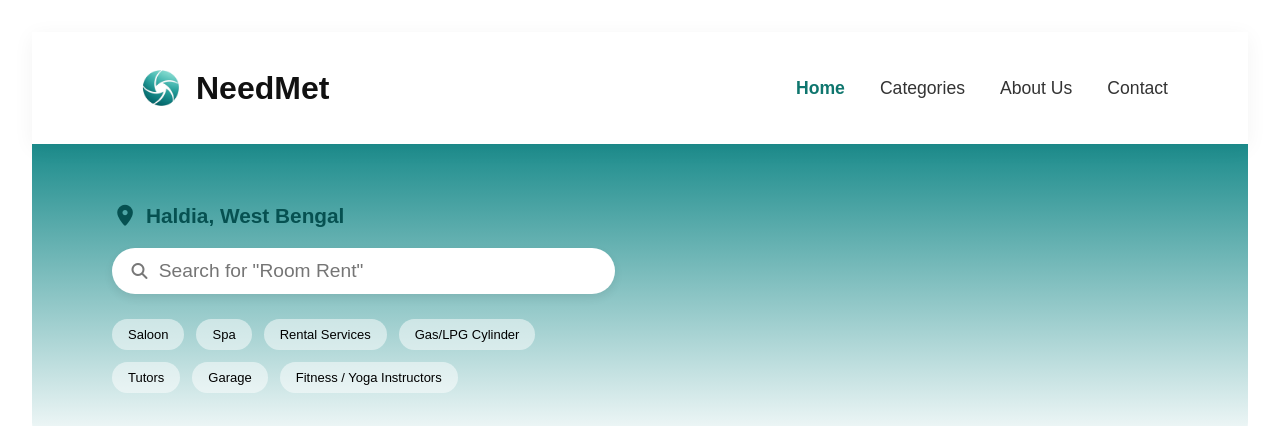
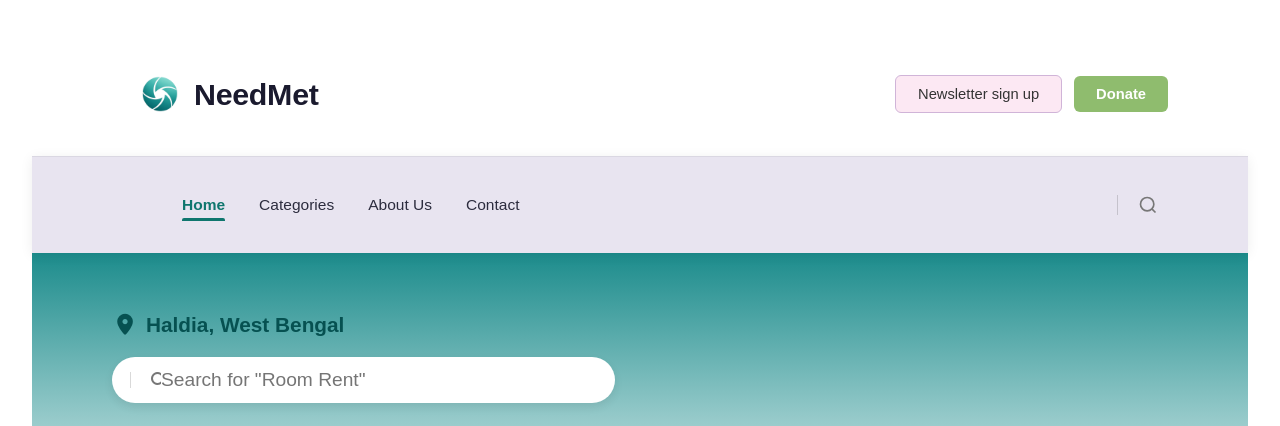
Before and after one commit to kingshukdash123/NeedMet, a React (Vite) app: page / in a window 1280 px wide. Shown: the top 426 px of the page. Built offline with nearby package versions, Linux system fonts and the light colour scheme; no server answers; the database is empty.

Commit message:
change the ui of header

```diff
--- a/src/components/Header.jsx
+++ b/src/components/Header.jsx
@@ -1,32 +1,50 @@
 import { NavLink, useNavigate } from "react-router-dom";
-import { useState } from "react";
+import { useState, useEffect, useRef } from "react";
 import "../style/Header.css";
-import companyLogo from '../assets/companyLogo.png'
+import companyLogo from '../assets/companyLogo.png';
 
 export default function Header() {
   const navigate = useNavigate();
   const [menuOpen, setMenuOpen] = useState(false);
-
+  const [sticked, setSticked] = useState(false);
+  const bottomRef = useRef(null);
   const logoClick = () => navigate('/');
 
+  useEffect(() => {
+    const observer = new IntersectionObserver(
+      ([entry]) => setSticked(!entry.isIntersecting),
+      { threshold: 0, rootMargin: "0px" }
+    );
+    // Observe the top section
+    const topSection = document.querySelector(".header-top");
+    if (topSection) observer.observe(topSection);
+    return () => observer.disconnect();
+  }, []);
+
   return (
-    <header className="header">
-      <div className="header-container">
-
-        {/* Logo */}
+    <>
+      {/* ── TOP SECTION: scrolls away ── */}
+      <div className="header-top">
         <div className="logo" onClick={logoClick}>
           <img src={companyLogo} alt="logo" />
           <h2>NeedMet</h2>
         </div>
-
-        {/* Hamburger */}
-        <div className={`hamburger ${menuOpen ? "open" : ""}`} onClick={() => setMenuOpen(!menuOpen)}>
-          <span></span>
-          <span></span>
-          <span></span>
+        <div className="header-top-actions">
+          <button className="btn-outline">Newsletter sign up</button>
+          <button className="btn-filled">Donate</button>
+        </div>
       </div>
 
-        {/* Navigation */}
+      {/* ── BOTTOM SECTION: sticks to top ── */}
+      <div className="header-bottom" ref={bottomRef}>
+        <div className="header-bottom-inner">
+
+          {/* Logo — only visible when sticked */}
+          <div className={`logo logo-sticky ${sticked ? "visible" : ""}`} onClick={logoClick}>
+            <img src={companyLogo} alt="logo" />
+            <span>NeedMet</span>
+          </div>
+
           <nav className={`nav ${menuOpen ? "active" : ""}`}>
             <NavLink to="/" className="nav-link" onClick={() => setMenuOpen(false)}>Home</NavLink>
             <NavLink to="/all_categories" className="nav-link" onClick={() => setMenuOpen(false)}>Categories</NavLink>
@@ -34,7 +52,22 @@ export default function Header() {
             <NavLink to="/contact" className="nav-link" onClick={() => setMenuOpen(false)}>Contact</NavLink>
           </nav>
 
+          <div className="search-icon">
+            <svg xmlns="http://www.w3.org/2000/svg" width="20" height="20" fill="none"
+              viewBox="0 0 24 24" stroke="currentColor" strokeWidth="2">
+              <circle cx="11" cy="11" r="8"/><line x1="21" y1="21" x2="16.65" y2="16.65"/>
+            </svg>
           </div>
-    </header>
+
+          <div
+            className={`hamburger ${menuOpen ? "open" : ""}`}
+            onClick={() => setMenuOpen(!menuOpen)}
+          >
+            <span></span><span></span><span></span>
+          </div>
+
+        </div>
+      </div>
+    </>
   );
 }
--- a/src/style/Header.css
+++ b/src/style/Header.css
@@ -1,136 +1,266 @@
-.header {
+/* ══════════════════════════════
+   TOP SECTION — scrolls normally
+══════════════════════════════ */
+.header-top {
   width: 100%;
   background-color: #ffffff;
-  /* border-bottom: 1px solid #eaeaea; */
-  padding: 8px 80px;
-  box-sizing: border-box;
-  position: sticky;
-  top: 0px;
-  z-index: 10000;
-  background: rgba(255, 255, 255, 0.347);
-  backdrop-filter: blur(10px);
-  box-shadow: 0px 4px 20px rgba(0,0,0,0.05);
-}
-
-.header-container {
   display: flex;
   align-items: center;
   justify-content: space-between;
+  padding: 14px 80px;
+  box-sizing: border-box;
 }
 
-/* Logo */
+/* ══════════════════════════════
+   LOGO
+══════════════════════════════ */
 .logo {
   display: flex;
   align-items: center;
   gap: 10px;
   cursor: pointer;
 }
-
 .logo img {
-  height: 50px;
-  width: 50px;
+  height: 48px;
+  width: 48px;
+}
+.logo h2 {
+  font-size: 1.9rem;
+  font-weight: 700;
+  margin: 0;
+  color: #1a1a2e;
+  letter-spacing: -0.3px;
 }
 
-.logo-dot {
-  width: 14px;
-  height: 14px;
-  border: 3px solid #0f766e;
-  border-radius: 50%;
+/* ══════════════════════════════
+   TOP ACTION BUTTONS
+══════════════════════════════ */
+.header-top-actions {
+  display: flex;
+  align-items: center;
+  gap: 12px;
 }
 
-.logo h2 {
-  font-size: 2rem;
-  font-weight: 600;
-  margin: 0;
-  color: #111;
+.btn-outline {
+  padding: 10px 22px;
+  border: 1.5px solid #d0b4d8;
+  background-color: #fce8f3;
+  color: #333;
+  font-size: 0.92rem;
+  font-weight: 500;
+  border-radius: 6px;
+  cursor: pointer;
+  transition: background 0.2s ease;
+}
+.btn-outline:hover {
+  background-color: #f5d0e8;
 }
 
-/* Hamburger */
+.btn-filled {
+  padding: 10px 22px;
+  border: none;
+  background-color: #8fbc6e;
+  color: #fff;
+  font-size: 0.92rem;
+  font-weight: 600;
+  border-radius: 6px;
+  cursor: pointer;
+  transition: background 0.2s ease;
+}
+.btn-filled:hover {
+  background-color: #7aab58;
+}
+
+/* ══════════════════════════════
+   BOTTOM SECTION — sticky
+══════════════════════════════ */
+.header-bottom {
+  width: 100%;
+  background-color: #e8e4f0;
+  border-top: 1px solid rgba(0, 0, 0, 0.06);
+  position: sticky;
+  top: 0;
+  z-index: 10000;
+  box-shadow: 0 2px 12px rgba(0, 0, 0, 0.07);
+}
+
+.header-bottom-inner {
+  display: flex;
+  align-items: center;
+  padding: 0 80px;
+  min-height: 52px;
+  gap: 8px;
+}
+
+/* ══════════════════════════════
+   STICKY LOGO (bottom bar)
+══════════════════════════════ */
+.logo-sticky {
+  display: flex;
+  align-items: center;
+  gap: 8px;
+  cursor: pointer;
+  overflow: hidden;
+  max-width: 0;
+  opacity: 0;
+  pointer-events: none;
+  transition: max-width 0.2s ease, opacity 0.2s ease;
+  white-space: nowrap;
+}
+
+.logo-sticky img {
+  height: 32px;
+  width: 32px;
+  flex-shrink: 0;
+}
+
+.logo-sticky span {
+  font-size: 1.3rem;
+  font-weight: 700;
+  color: #1a1a2e;
+  white-space: nowrap;
+}
+
+.logo-sticky.visible {
+  max-width: 160px;
+  opacity: 1;
+  pointer-events: auto;
+  margin-right: 50px;
+}
+
+/* ══════════════════════════════
+   NAV LINKS
+══════════════════════════════ */
+.nav {
+  display: flex;
+  gap: 6px;
+  flex: 1;
+}
+
+.nav-link {
+  text-decoration: none;
+  font-size: 0.97rem;
+  color: #2c2c3e;
+  font-weight: 500;
+  padding: 7px 14px;
+  position: relative;
+  white-space: nowrap;
+  transition: color 0.2s ease;
+}
+
+.nav-link::after {
+  content: '';
+  position: absolute;
+  bottom: 0;
+  left: 14px;
+  right: 14px;
+  height: 3px;
+  background-color: #0f766e;
+  transform: scaleX(0);
+  transition: transform 0.25s ease;
+  border-radius: 2px 2px 0 0;
+}
+
+.nav-link:hover { color: #0f766e; }
+.nav-link:hover::after,
+.nav-link.active::after { transform: scaleX(1); }
+.nav-link.active {
+  color: #0f766e;
+  font-weight: 600;
+}
+
+/* ══════════════════════════════
+   SEARCH ICON
+══════════════════════════════ */
+.search-icon {
+  margin-left: auto;
+  color: #444;
+  cursor: pointer;
+  display: flex;
+  align-items: center;
+  padding-left: 20px;
+  border-left: 1px solid rgba(0, 0, 0, 0.15);
+  transition: color 0.2s;
+}
+.search-icon:hover { color: #0f766e; }
+
+/* ══════════════════════════════
+   HAMBURGER
+══════════════════════════════ */
 .hamburger {
   display: none;
   flex-direction: column;
   cursor: pointer;
   gap: 5px;
 }
-
 .hamburger span {
   width: 25px;
   height: 3px;
-  background-color: #111;
+  background-color: #222;
   transition: 0.3s;
+  border-radius: 2px;
 }
+.hamburger.open span:nth-child(1) { transform: rotate(45deg) translate(5px, 6px); }
+.hamburger.open span:nth-child(2) { opacity: 0; }
+.hamburger.open span:nth-child(3) { transform: rotate(-45deg) translate(5px, -6px); }
 
-.hamburger.open span:nth-child(1) {
-  transform: rotate(45deg) translate(5px, 5px);
-}
+/* ══════════════════════════════
+   RESPONSIVE
+══════════════════════════════ */
+@media (max-width: 768px) {
+  .header-top {
+    padding: 12px 20px;
+  }
 
-.hamburger.open span:nth-child(2) {
-  opacity: 0;
-}
+  .header-bottom-inner {
+    padding: 0 20px;
+    min-height: 56px;
+  }
 
-.hamburger.open span:nth-child(3) {
-  transform: rotate(-45deg) translate(5px, -5px);
-}
+  .search-icon {
+    display: none;
+  }
 
-/* Nav */
-.nav {
-  display: flex;
-  gap: 35px;
-}
-
-.nav-link {
-  text-decoration: none;
-  font-size: 1.1rem;
-  color: #333;
-  font-weight: 500;
-  transition: 0.2s ease;
-}
-
-.nav-link:hover {
-  color: #0f766e;
-}
-
-/* Active link styling */
-.nav-link.active {
-  color: #0f766e;
-  font-weight: 600;
-}
-
-/* Responsive */
-@media (max-width: 768px) {
-  .header {
-    padding: 15px 20px;
+  .hamburger {
+    display: flex;
+    margin-left: auto;
   }
 
   .nav {
     position: fixed;
-    top: 65px; /* height of header */
+    top: 0;
     right: -100%;
-    width: 200px;
-    height: calc(100% - 65px);
-    background-color: #fff;
+    width: 240px;
+    height: 100vh;
+    background: #fff;
     flex-direction: column;
-    gap: 20px;
-    padding: 20px;
-    box-shadow: -2px 0 8px rgba(0,0,0,0.1);
+    gap: 0;
+    padding: 80px 0 20px;
+    box-shadow: -4px 0 20px rgba(0, 0, 0, 0.12);
     transition: right 0.3s ease;
-    z-index: 999;
+    z-index: 9999;
   }
 
-  .nav.active {
-    right: 0;
+  .nav.active { right: 0; }
+
+  .nav-link {
+    font-size: 1.1rem;
+    padding: 14px 24px;
+    border-bottom: 1px solid #f0f0f0;
   }
 
-  .nav-link {
-    font-size: 1.2rem;
-  }
+  .nav-link::after { display: none; }
 
-  .hamburger {
-    display: flex;
+  .btn-outline,
+  .btn-filled {
+    padding: 8px 14px;
+    font-size: 0.82rem;
   }
 }
 
-/* Profile */
+/* ══════════════════════════════
+   PROFILE AVATAR
+══════════════════════════════ */
 .profile {
   width: 38px;
   height: 38px;
```
Lines whose indentation alone changed are shown as unchanged.
